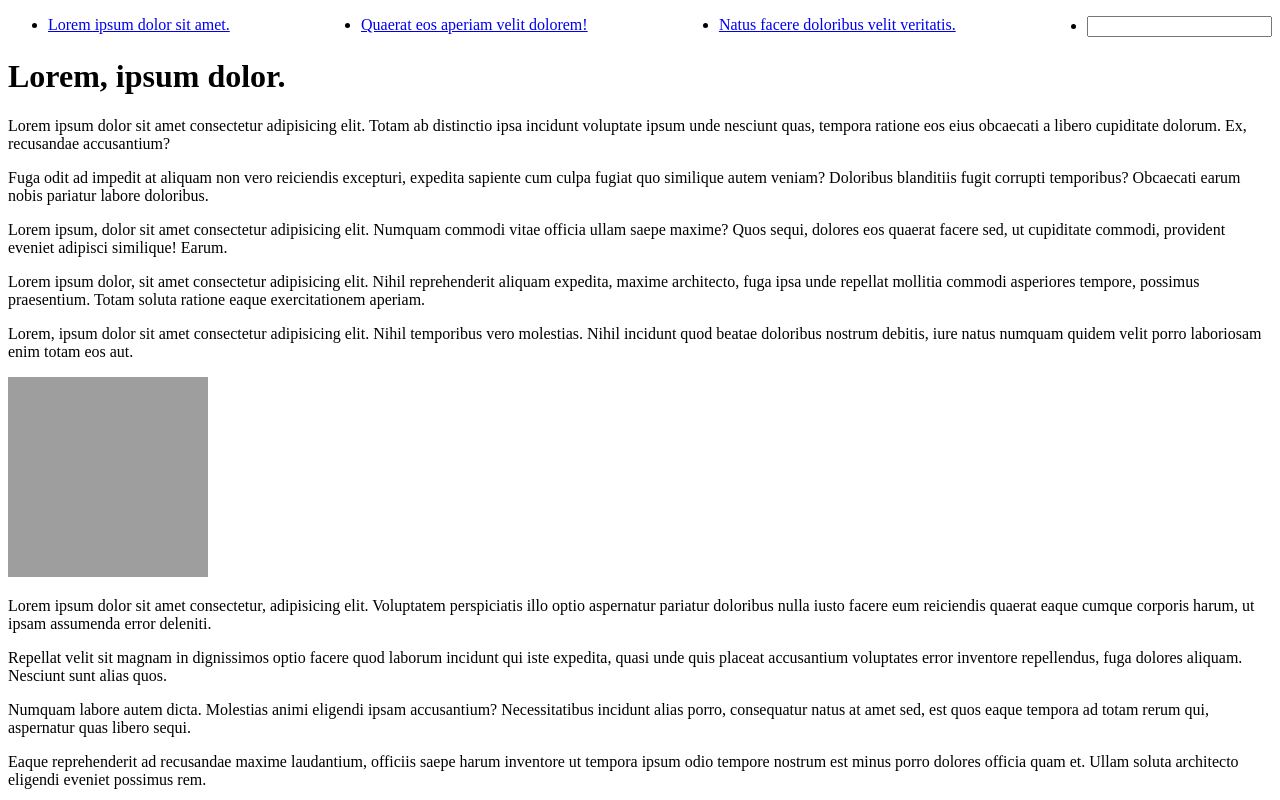
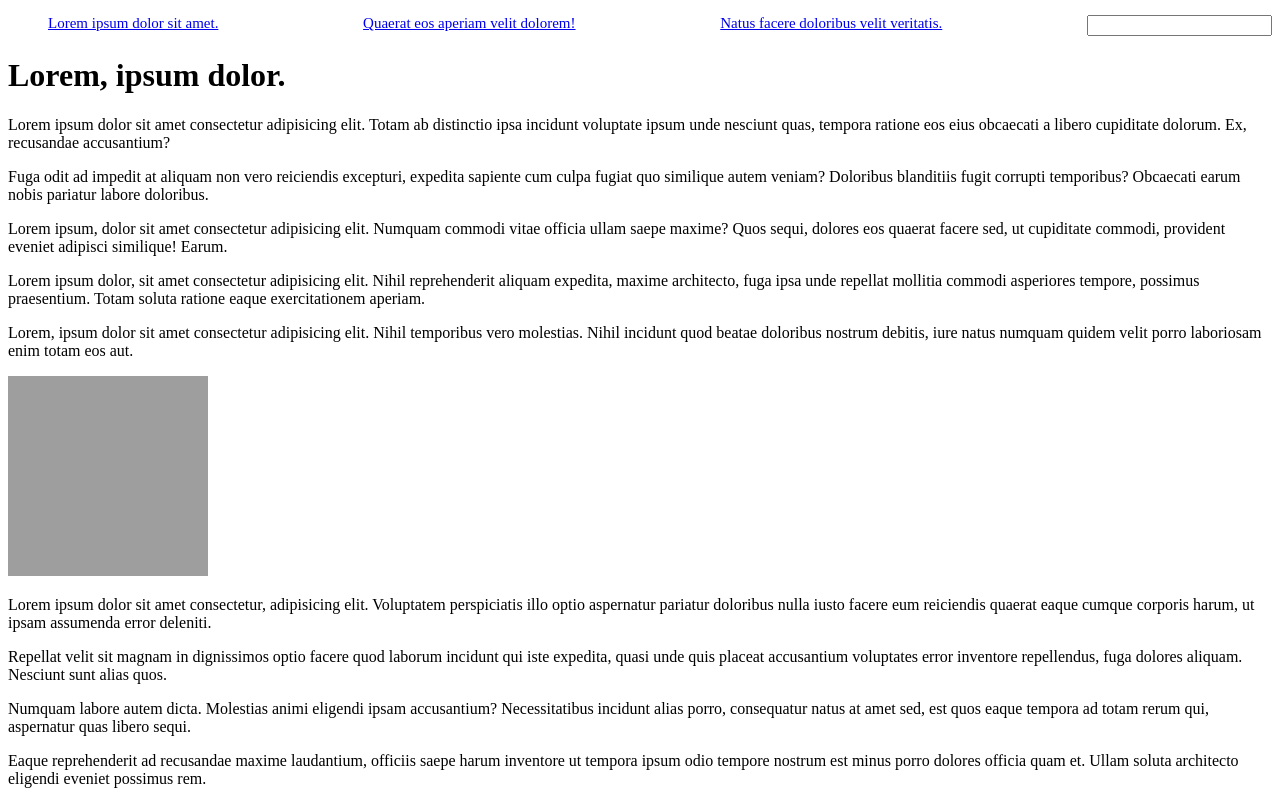
Before and after one commit to GuldanaBaktybekova/free, a plain HTML site: page index.html in a window 1280 px wide. Shown: the top 800 px of the page. Drawn offline with Linux system fonts and the light colour scheme; grey boxes are pictures that could not be loaded.

Commit message:
add size

```diff
--- a/style.css
+++ b/style.css
@@ -1,4 +1,6 @@
 .navbar ul {
   display: flex;
   justify-content: space-between;
+  list-style-type: none;
+  font-size: 15px;
 }
```
